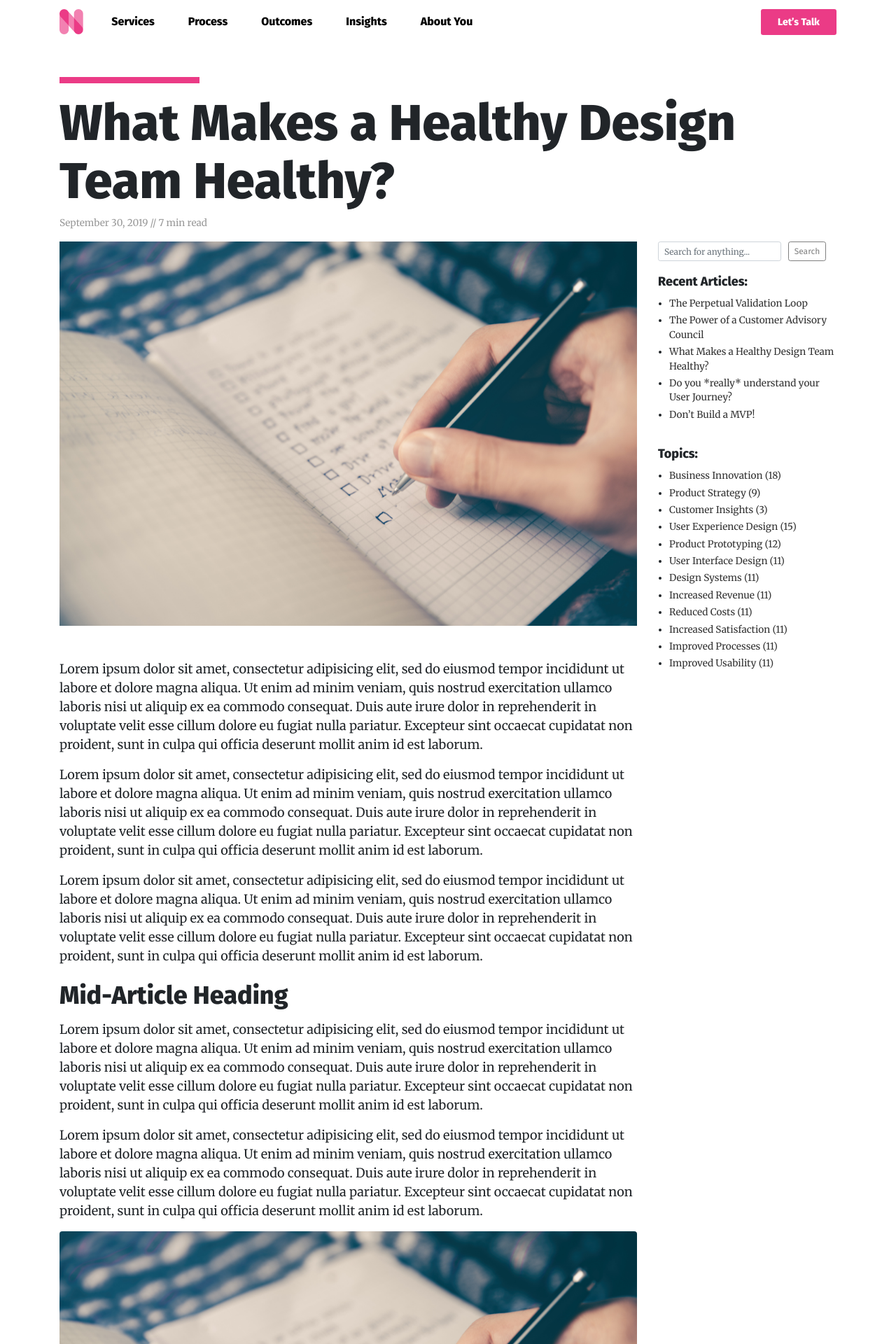
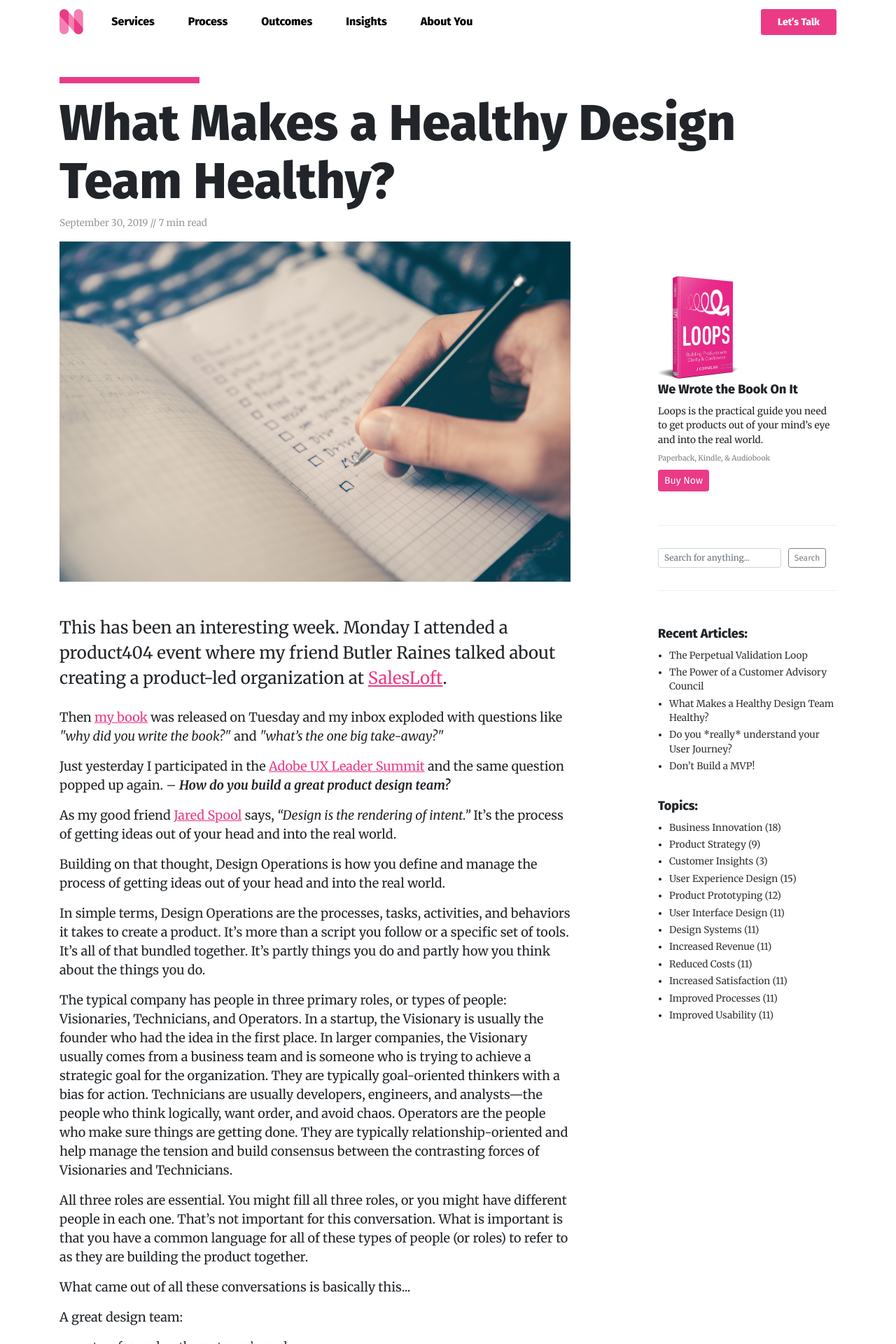
Before and after one commit to uriahninelabs/designsystem, a Jekyll site: the page built from demo/article.html, in a window 1280 px wide. Shown: the top 1920 px of the page at 70% size. Built offline with Jekyll 4.4.1, drawn with Linux system fonts in a browser that asks for light colours; nearby versions of some CDN libraries; some of the changed text lies outside the part shown.

Commit message:
Blog Section Updates

```diff
--- a/_includes/_blog-sidebar.html
+++ b/_includes/_blog-sidebar.html
@@ -1,4 +1,11 @@
 <div class="sidebar">
+  <div class="book-callout">
+    <img src="/assets/img/loops-book-cover.png" class="img-fluid w-50" alt="Loops - Building Products with Clarity & Confidence"/>
+    <h6>We Wrote the Book On It</h6>
+    <p>Loops is the practical guide you need to get products out of your mind&rsquo;s eye and into the real world.</p>
+    <p class="subtle">Paperback, Kindle, &amp; Audiobook</p>
+    <a href="https://loopsbook.com" target="_blank">Buy Now</a>
+  </div>
   <form action="#" id="search" class="sidebar-search">
     <div class="form-row">
       <div class="col-9">
--- a/_sass/_blog.scss
+++ b/_sass/_blog.scss
@@ -1,5 +1,8 @@
 
 .article-list {
+  @extend .col-sm-12;
+  @extend .col-md-8;
+
   .article-preview {
     display: block;
     @extend .mb-5;
@@ -40,6 +43,31 @@
   }
 }
 
+.article-content {
+  @extend .col-sm-12;
+  @extend .col-md-8;
+
+  .article-text {
+    a {
+      text-decoration: underline;
+    }
+    p:first-of-type {
+      @extend .mb-4;
+      font-size: 1.5rem;
+    }
+    &::after {
+      content: "\02588";
+      font-size: .75rem;
+      color: $pink;
+    }
+  }
+}
+.article-meta {
+  @extend .mt-5;
+  @extend .py-2;
+  border-top: 1px solid $gray-20;
+}
+
 .pub-info {
   display: block;
   font-size: .85rem;
@@ -64,15 +92,56 @@
   p {
     font-size: .9rem;
   }
+  .newsletter-subscribe {
+    @extend .form-inline;
+    label {
+      @extend .sr-only;
+    }
+    input[type=text] {
+      @extend .form-control;
+      @extend .form-control-sm;
+      @extend .mr-sm-2;
+      @extend .w-100;
+      font-size: .75rem;
+    }
+    button {
+      @extend .btn;
+      @extend .btn-sm;
+      @extend .btn-tertiary;
+      font-size: .75rem;
+    }
+  }
 }
 
 .sidebar {
   @extend .col-sm-12;
   @extend .col-md-3;
+  @extend .offset-md-1;
+  @extend .mt-5;
+
+  .book-callout {
+    p {
+      margin-bottom: 0;
+      padding-bottom: .5rem;
+      font-size: .85rem;
+    }
+    a {
+      @extend .btn;
+      @extend .btn-sm;
+      @extend .btn-primary;
+    }
+    .subtle {
+      font-size: .65rem;
+      color: $gray-60;
+    }
+  }
 
   .sidebar-search {
     @extend .form-inline;
-    @extend .mb-3;
+    @extend .my-5;
+    padding: 2rem 0;
+    border-top: 1px solid $gray-10;
+    border-bottom: 1px solid $gray-10;
 
     label {
       @extend .sr-only;
@@ -108,13 +177,5 @@
       }
     }
   }
-  @include media-breakpoint-down(sm) {
-    margin-top: 5rem;
-    .sidebar-search {
-      padding: 2rem 0;
-      border-top: 1px solid $gray-10;
-      border-bottom: 1px solid $gray-10;
-    }
 
-  }
 }
--- a/_sass/bootstrap/_variables.scss
+++ b/_sass/bootstrap/_variables.scss
@@ -68,6 +68,7 @@ $colors: map-merge(
 
 $primary:       $pink !default;
 $secondary:     $gray-60 !default;
+$tertiary:      $purple !default;
 $success:       $green !default;
 $info:          $teal !default;
 $warning:       $yellow !default;
@@ -81,6 +82,7 @@ $theme-colors: map-merge(
   (
     "primary":    $primary,
     "secondary":  $secondary,
+    "tertiary":   $tertiary,
     "success":    $success,
     "info":       $info,
     "warning":    $warning,
--- a/demo/article.html
+++ b/demo/article.html
@@ -13,28 +13,58 @@ title: Blog Article
   </div>
 </div>
 
-<div class="container mb-5">
+<div class="container">
   <div class="row">
-    <div class="col-xs-12 col-sm-9">
-      <img src="/assets/img/blog.jpg" class="article-image" />
-      <p>Lorem ipsum dolor sit amet, consectetur adipisicing elit, sed do eiusmod tempor incididunt ut labore et dolore magna aliqua. Ut enim ad minim veniam, quis nostrud exercitation ullamco laboris nisi ut aliquip ex ea commodo consequat. Duis aute irure dolor in reprehenderit in voluptate velit esse cillum dolore eu fugiat nulla pariatur. Excepteur sint occaecat cupidatat non proident, sunt in culpa qui officia deserunt mollit anim id est laborum.</p>
-      <p>Lorem ipsum dolor sit amet, consectetur adipisicing elit, sed do eiusmod tempor incididunt ut labore et dolore magna aliqua. Ut enim ad minim veniam, quis nostrud exercitation ullamco laboris nisi ut aliquip ex ea commodo consequat. Duis aute irure dolor in reprehenderit in voluptate velit esse cillum dolore eu fugiat nulla pariatur. Excepteur sint occaecat cupidatat non proident, sunt in culpa qui officia deserunt mollit anim id est laborum.</p>
-      <p>Lorem ipsum dolor sit amet, consectetur adipisicing elit, sed do eiusmod tempor incididunt ut labore et dolore magna aliqua. Ut enim ad minim veniam, quis nostrud exercitation ullamco laboris nisi ut aliquip ex ea commodo consequat. Duis aute irure dolor in reprehenderit in voluptate velit esse cillum dolore eu fugiat nulla pariatur. Excepteur sint occaecat cupidatat non proident, sunt in culpa qui officia deserunt mollit anim id est laborum.</p>
-      <h3>Mid-Article Heading</h3>
-      <p>Lorem ipsum dolor sit amet, consectetur adipisicing elit, sed do eiusmod tempor incididunt ut labore et dolore magna aliqua. Ut enim ad minim veniam, quis nostrud exercitation ullamco laboris nisi ut aliquip ex ea commodo consequat. Duis aute irure dolor in reprehenderit in voluptate velit esse cillum dolore eu fugiat nulla pariatur. Excepteur sint occaecat cupidatat non proident, sunt in culpa qui officia deserunt mollit anim id est laborum.</p>
-      <p>Lorem ipsum dolor sit amet, consectetur adipisicing elit, sed do eiusmod tempor incididunt ut labore et dolore magna aliqua. Ut enim ad minim veniam, quis nostrud exercitation ullamco laboris nisi ut aliquip ex ea commodo consequat. Duis aute irure dolor in reprehenderit in voluptate velit esse cillum dolore eu fugiat nulla pariatur. Excepteur sint occaecat cupidatat non proident, sunt in culpa qui officia deserunt mollit anim id est laborum.</p>
-      <figure class="figure">
-        <img src="/assets/img/blog.jpg" class="figure-img img-fluid rounded" alt="...">
-        <figcaption class="figure-caption">A caption for the above image.</figcaption>
-      </figure>
-      <p>Lorem ipsum dolor sit amet, consectetur adipisicing elit, sed do eiusmod tempor incididunt ut labore et dolore magna aliqua. Ut enim ad minim veniam, quis nostrud exercitation ullamco laboris nisi ut aliquip ex ea commodo consequat. Duis aute irure dolor in reprehenderit in voluptate velit esse cillum dolore eu fugiat nulla pariatur. Excepteur sint occaecat cupidatat non proident, sunt in culpa qui officia deserunt mollit anim id est laborum.</p>
-      <hr>
-      <p class="article-topics">Topics: <a href="">Business Innovation</a>, <a href="">Product Strategy</a>, <a href="">Customer Insights</a>, <a href="">User Experience Design</a>, <a href="">Product Prototyping</a></p>
+    <div class="article-content">
+      <div class="article-text">
+        <img src="/assets/img/blog.jpg" class="article-image" />
+        <p>This has been an interesting week. Monday I attended a product404 event where my friend Butler Raines talked about creating a product-led organization at <a href="">SalesLoft</a>.</p>
+        <p>Then <a href="">my book</a> was released on Tuesday and my inbox exploded with questions like <em>"why did you write the book?"</em> and <em>"what&rsquo;s the one big take-away?"</em></p>
+        <p>Just yesterday I participated in the <a href="">Adobe UX Leader Summit</a> and the same question popped up again. – <strong><em>How do you build a great product design team?</em></strong></p>
+        <p>As my good friend <a href="">Jared Spool</a> says, <em>“Design is the rendering of intent.”</em> It&rsquo;s the process of getting ideas out of your head and into the real world.</p>
+        <p>Building on that thought, Design Operations is how you define and manage the process of getting ideas out of your head and into the real world.</p>
+        <p>In simple terms, Design Operations are the processes, tasks, activities, and behaviors it takes to create a product. It&rsquo;s more than a script you follow or a specific set of tools. It&rsquo;s all of that bundled together. It&rsquo;s partly things you do
+          and partly how you think about the things you do.</p>
+        <p>The typical company has people in three primary roles, or types of people: Visionaries, Technicians, and Operators. In a startup, the Visionary is usually the founder who had the idea in the first place. In larger companies, the Visionary
+          usually comes from a business team and is someone who is trying to achieve a strategic goal for the organization. They are typically goal-oriented thinkers with a bias for action. Technicians are usually developers, engineers, and
+          analysts—the people who think logically, want order, and avoid chaos. Operators are the people who make sure things are getting done. They are typically relationship-oriented and help manage the tension and build consensus between the
+          contrasting forces of Visionaries and Technicians.</p>
+        <p>All three roles are essential. You might fill all three roles, or you might have different people in each one. That&rsquo;s not important for this conversation. What is important is that you have a common language for all of these types of people
+          (or roles) to refer to as they are building the product together.</p>
+        <p>What came out of all these conversations is basically this...</p>
+        <p>A great design team:</p>
+        <ul>
+          <li>stays focused on the customer&rsquo;s needs,</li>
+          <li>is aligned on the outcome they want to achieve, </li>
+          <li>is aligned on the tools and processes they use,</li>
+          <li>trusts in each other&rsquo;s abilities and intentions,</li>
+          <li>communicates early, often, and with transparency,</li>
+          <li>can execute with exceptional quality, speed, and efficiency</li>
+        </ul>
+        <p>How you build your team to have those traits will depend on your organization. You might think it&rsquo;s easier in small companies where fewer people are involved. Not always true. Fewer people usually means easier communication and simpler
+          processes, but also more responsibility on each person. In larger orgs the responsibility is more spread out, but communication is harder and it&rsquo;s tough to get more people all pointing in the same direction. </p>
+        <p>Long story short, no matter the size of your organization you should stay focused on getting the team tuned into common goals and working together as a unit. It&rsquo;s not easy, but when it works the results can be extraordinary.</p>
+        <p>Related from Cooper - <a href="">Seven ways to lead your team to creativity</a></p>
+      </div>
+
+      <div class="article-meta">
+        <p class="article-topics">Topics: <a href="">Business Innovation</a>, <a href="">Product Strategy</a>, <a href="">Customer Insights</a>, <a href="">User Experience Design</a>, <a href="">Product Prototyping</a></p>
+      </div>
 
       <div class="article-newsletter-block">
-        <h6>Get Our Insights Delivered Each Week<h6>
-        <p>We send a short newsletter with highlights from the intersection of business, design, and technology.  Thousands of business and design leaders all over the world get it. <strong>You should, too.</strong></p>
-        <a href="" class="btn btn-outline-secondary">Get The Details Here</a>
+        <h6>Join 5,596 Product Executives who receive our insights direct to their inboxes.<h6>
+        <p>We send a short newsletter with insights on the intersection of business, design, and technology. Thousands of product leaders all over the world get it. <strong>You should, too.</strong></p>
+        <form action="" class="newsletter-subscribe">
+          <div class="form-row">
+            <div class="col-9">
+              <label for="newsletter-email-input">Your Email Address</label>
+              <input type="text" id="newsletter-email-input" placeholder="Your Best Email Address">
+            </div>
+            <div class="col-3">
+              <button type="submit">Subscribe</button>
+            </div>
+          </div>
+        </form>
       </div>
     </div>
 
--- a/demo/blog.html
+++ b/demo/blog.html
@@ -20,7 +20,7 @@ title: Blog Archive
 
 <div class="container mt-5">
   <div class="row">
-    <div class="col-sm-12 col-md-9 article-list">
+    <div class="article-list">
 
       <a href="#" class="article-preview">
         <img src="https://cdn2.hubspot.net/hub/6084182/hubfs/blog/questions-1-1024x576.jpg">
```
Also changed, not shown: assets/img/loops-book-cover.png (added), 8 other files.
